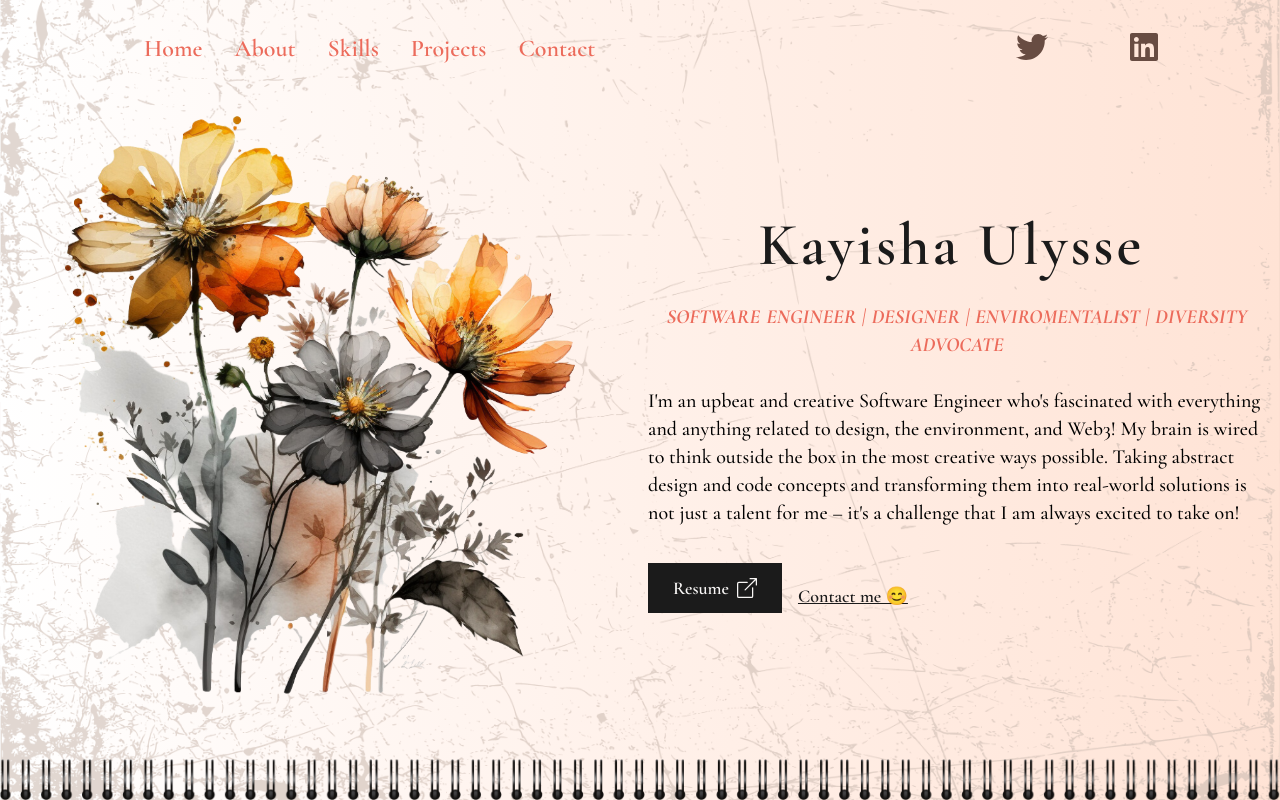
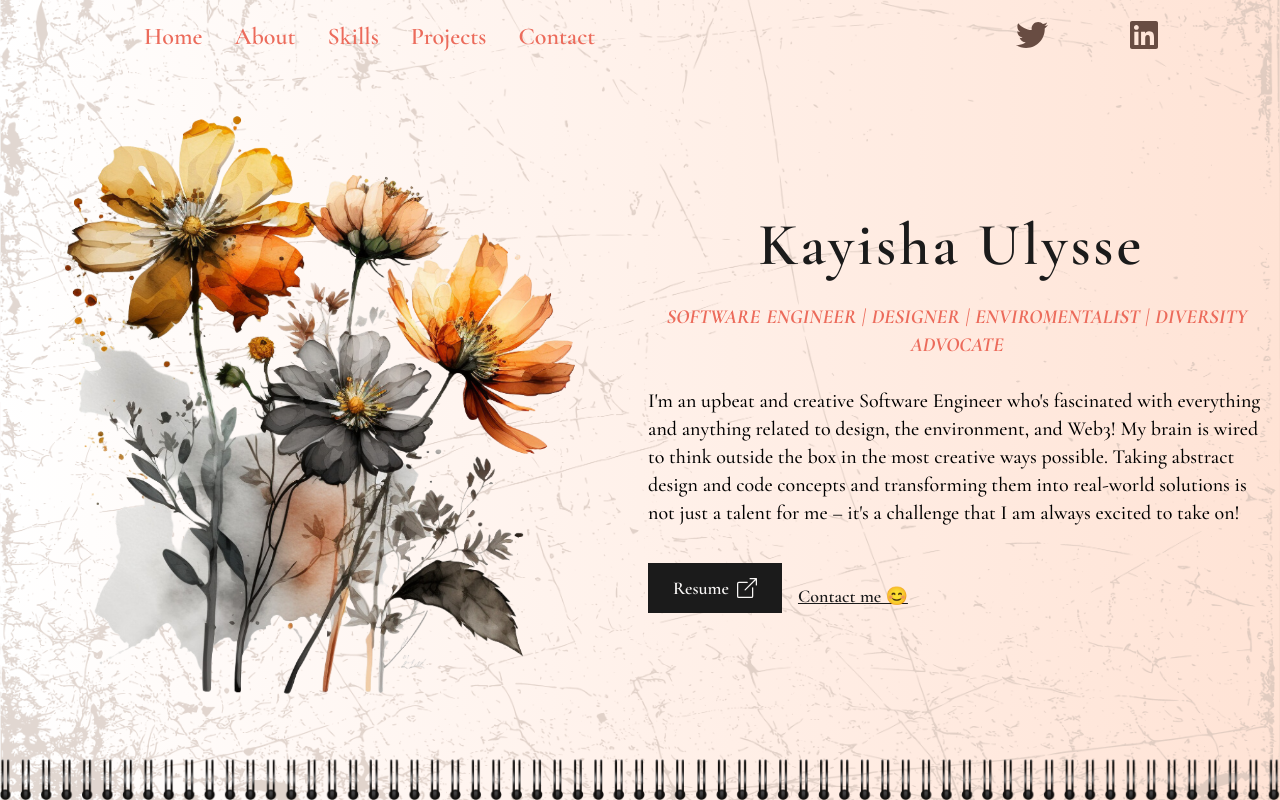
Before and after one commit to kayishau/23_portfolio, a React (Create React App) app: page / in a window 1280 px wide. Shown: the top 800 px of the page. Built offline with nearby package versions, Linux system fonts and the light colour scheme; some icons are missing; a web font is replaced by a local one.

Commit message:
navbar margin correction

```diff
--- a/src/components/NavBar/Navigation.js
+++ b/src/components/NavBar/Navigation.js
@@ -8,7 +8,7 @@ const Navigation = () => {
   return (
     <>
     <nav className='tablet:max-2xl:visible hidden tablet:flex'>
-    <header className='fixed top-4 w-full -mb-10 px-12 md:px-32 flex justify-between items-center pt-3'>
+    <header className='fixed top-4 w-full -mb-10 px-12 md:px-32 flex justify-between items-center pt-3 md:pt-0'>
             <nav className='text-primary font-cg text-xl font-extrabold'>
                <NavLinks />
             </nav>
```
